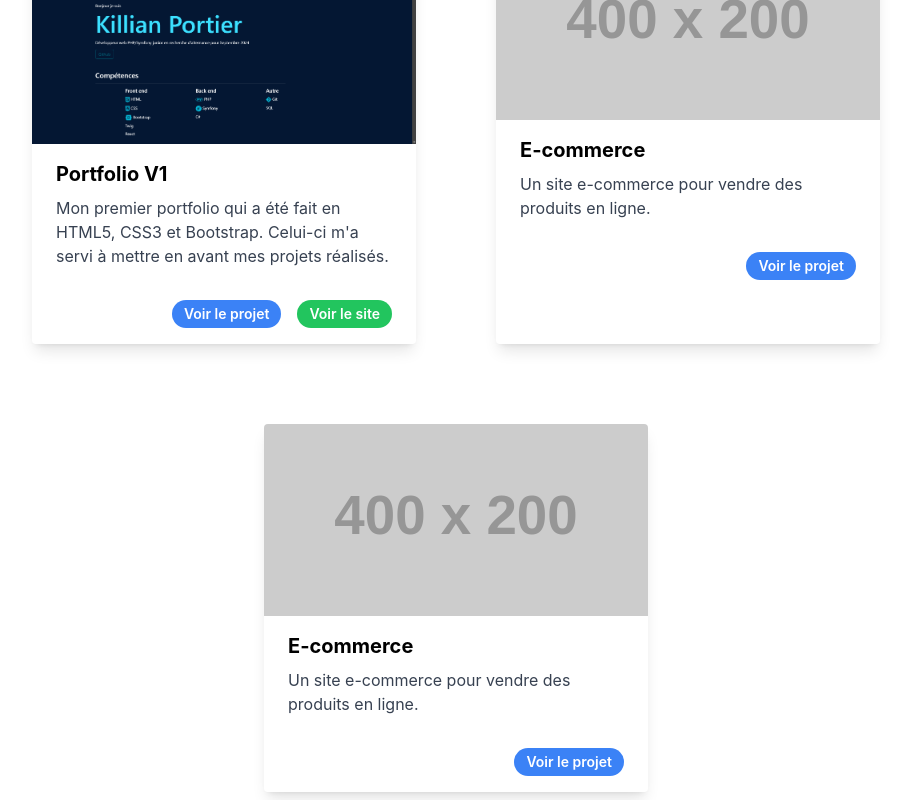
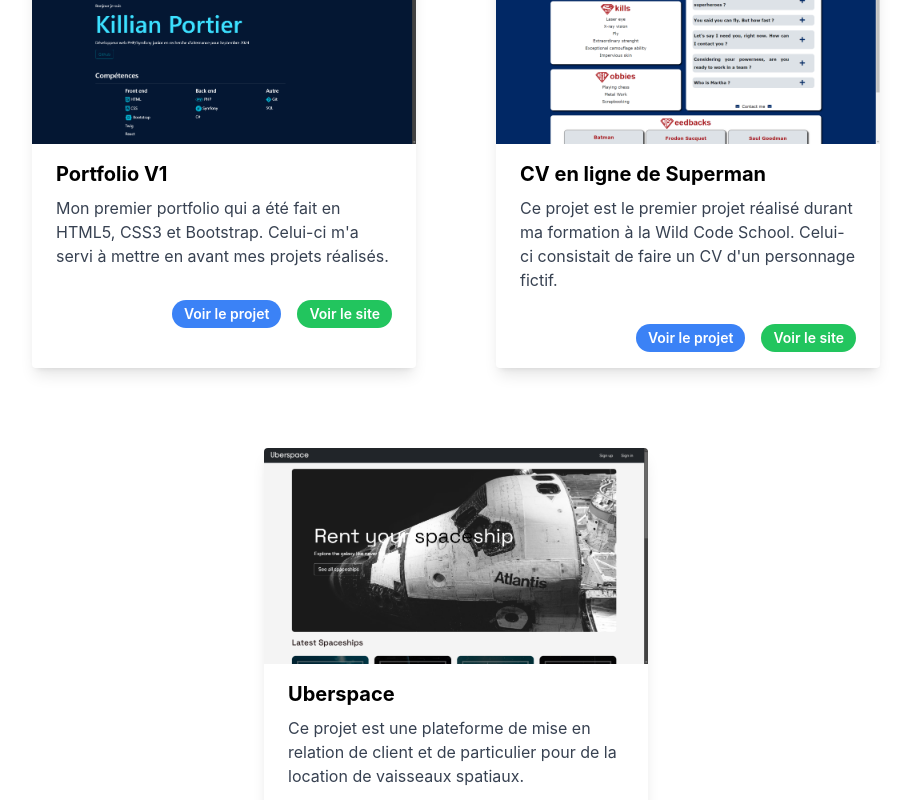
Before and after one commit to Killrian47/mon-portfolio, a React (Create React App) app: page / in a window 1280 px wide. Shown: the part 1020-1820 px from the top of the page, without its empty margins (184-1095 px from the left). Built offline with nearby package versions, Linux system fonts and the light colour scheme.

Commit message:
feat: Add ubersapce ss and add it to projects object

```diff
--- a/src/App.js
+++ b/src/App.js
@@ -10,23 +10,25 @@ const projects = [
     id: 1,
     title: 'Portfolio V1',
     description: 'Mon premier portfolio qui a été fait en HTML5, CSS3 et Bootstrap. Celui-ci m\'a servi à mettre en avant mes projets réalisés.',
+    imageUrl: '/images/portfolio.png',
     projectUrl: 'https://github.com/Killrian47/portfolio',
-    imageUrl: '/images/portfolio.png',
     websiteUrl: 'https://killianportierportfolio.netlify.app/',
   },
   {
     id: 2,
-    title: 'E-commerce',
-    description: 'Un site e-commerce pour vendre des produits en ligne.',
-    imageUrl: 'https://via.placeholder.com/400x200',
-    projectUrl: ''
+    title: 'CV en ligne de Superman',
+    description: 'Ce projet est le premier projet réalisé durant ma formation à la Wild Code School. Celui-ci consistait de faire un CV d\'un personnage fictif.',
+    imageUrl: '/images/projet1_wcs.png',
+    projectUrl: 'https://github.com/Killrian47/Projet1_WCS',
+    websiteUrl: 'https://projet-1-wcs.herokuapp.com/'
   },
   {
     id: 3,
-    title: 'E-commerce',
-    description: 'Un site e-commerce pour vendre des produits en ligne.',
-    imageUrl: 'https://via.placeholder.com/400x200',
-    projectUrl: ''
+    title: 'Uberspace',
+    description: 'Ce projet est une plateforme de mise en relation de client et de particulier pour de la location de vaisseaux spatiaux.',
+    imageUrl: '/images/uberspace.png',
+    projectUrl: 'https://github.com/Killrian47/uber-space',
+    websiteUrl: 'https://uberspace-1996c56d7f47.herokuapp.com/'
   },
 ]
 
```
Also changed, not shown: public/images/projet1_wcs.png (renamed from public/images/projet1.png), public/images/uberspace.png (added).
